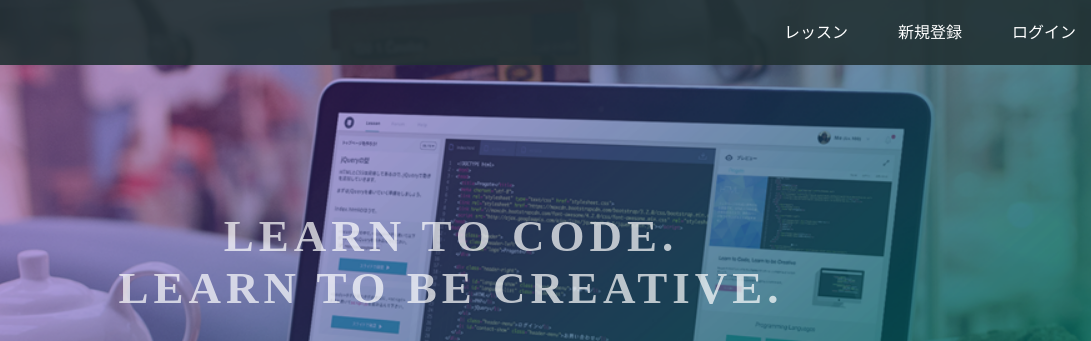
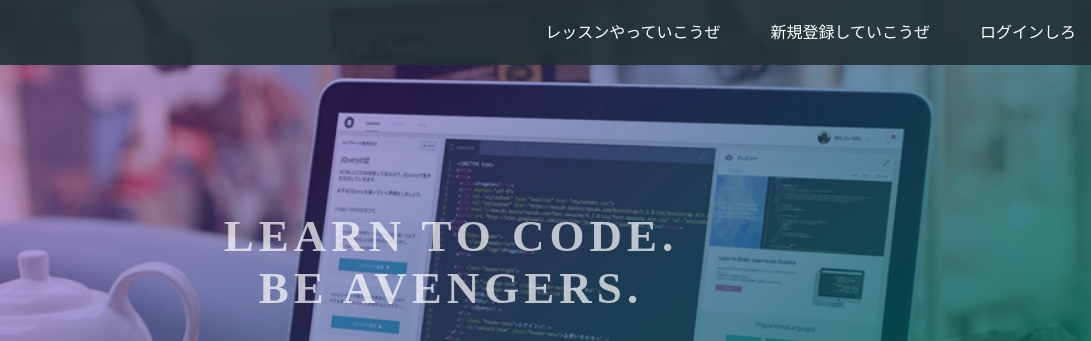
Before and after one commit to kazuyanakazato/github.io, a plain HTML site: page index.html in a window 1280 px wide. Shown: the top 341 px of the page, 189-1280 px from the left. Drawn offline with Linux system fonts and the light colour scheme.

Commit message:
Update index.html

```diff
--- a/index.html
+++ b/index.html
@@ -15,15 +15,15 @@
       </div>
       <span class="fa fa-bars menu-icon"></span>
       <div class="header-right">
-        <a href="#">レッスン</a>
-        <a href="#">新規登録</a>
-        <a href="#" class="login">ログイン</a>
+        <a href="#">レッスンやっていこうぜ</a>
+        <a href="#">新規登録していこうぜ</a>
+        <a href="#" class="login">ログインしろ</a>
       </div>
     </div>
   </header>
   <div class="top-wrapper">
     <div class="container">
-      <h1>LEARN TO CODE.<br>LEARN TO BE CREATIVE.</h1>
+      <h1>LEARN TO CODE.<br>BE AVENGERS.</h1>
       <p>Progateはオンラインプログラミング学習サービスです。<br>初心者にもやさしいスライドとレッスンで、ウェブサービスを作りながらプログラミングを学んでいきましょう。</p>
       <div class="btn-wrapper">
         <a href="#" class="btn signup">新規登録はこちら</a>
```
